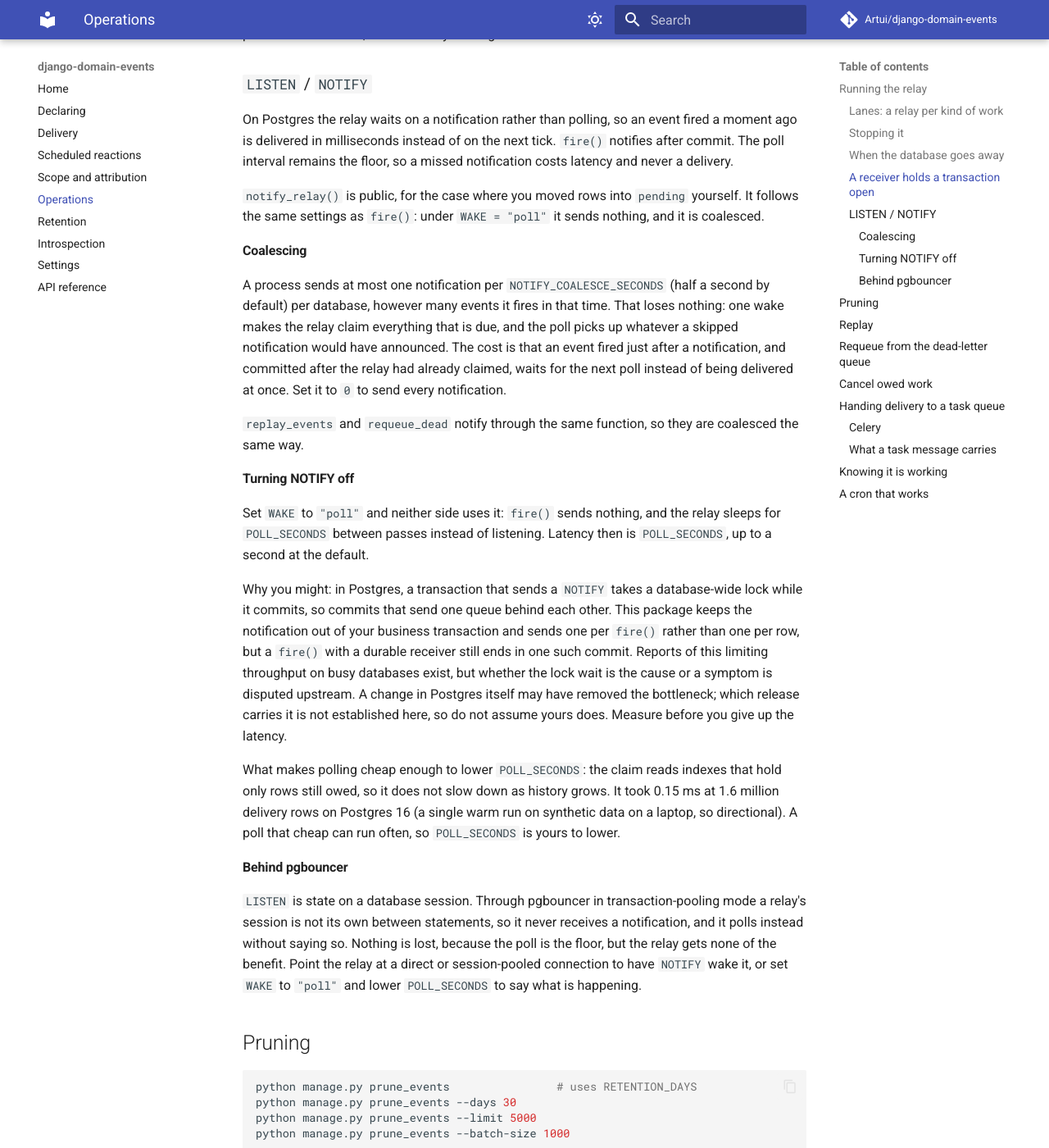
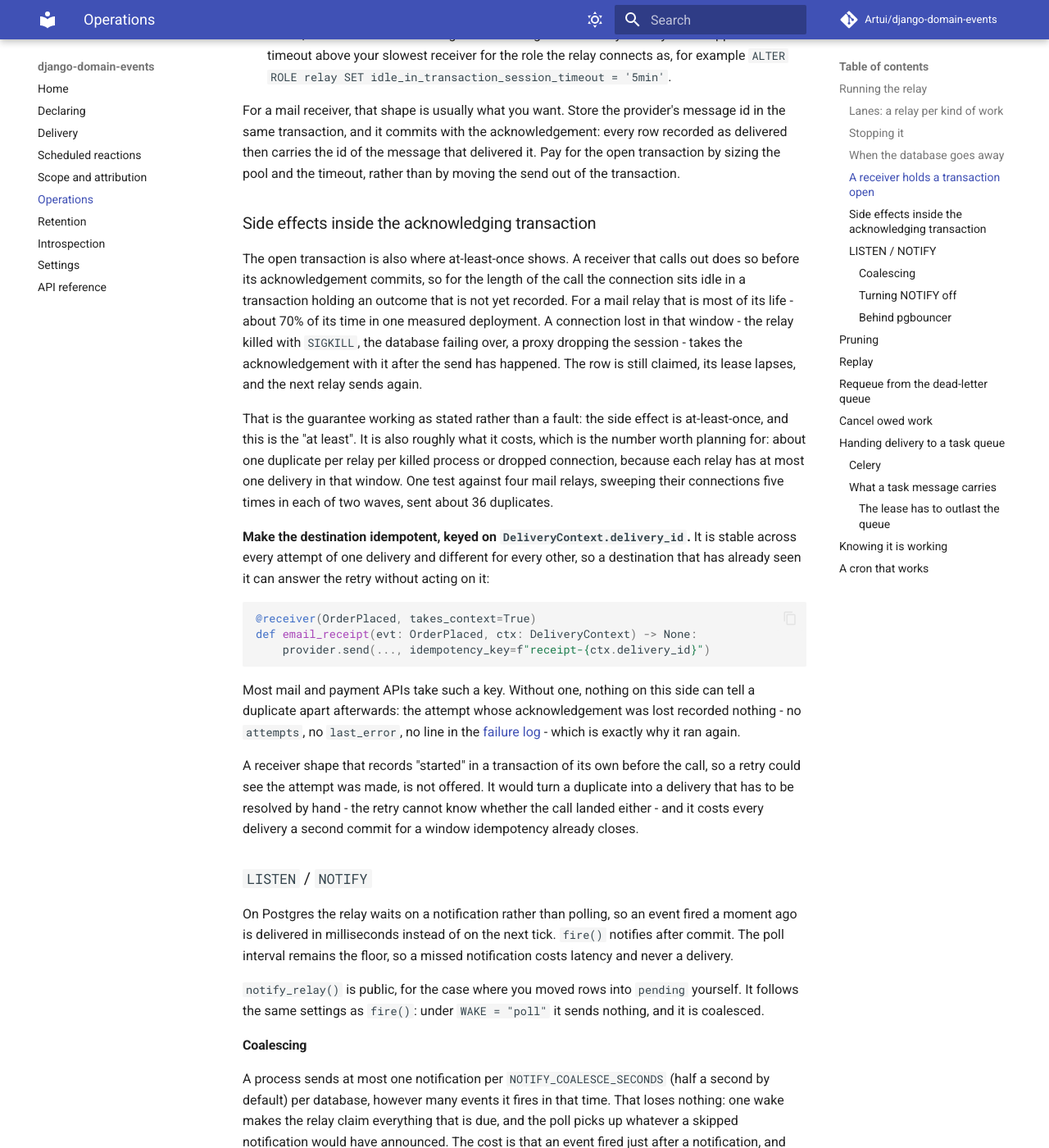
Before and after one commit to Artui/django-domain-events, an MkDocs documentation site: the page built from docs/operations.md, in a window 1280 px wide and 1400 px high, scrolled down 3688 px. Shown: the whole window at 82% size. Built offline with MkDocs 1.6.1 and Material for MkDocs 9.7.7, drawn with Linux system fonts in a browser that asks for light colours; comment, search, counter and statistics services are not loaded; some of the changed text lies outside the part shown.

Commit message:
Document queue order, lane priority, task lease sizing and duplicate sends
The backoff is a floor under a row's queue position rather than its delay;
a lane is strictly ordered with no priority or fairness, so a sendout class
that must not wait gets its own lane; a site="task" lease has to outlast
the queue's backlog, with the arithmetic and the stale-message symptom; and
a side effect inside the acknowledging transaction repeats when the
connection is lost after it, so destinations should key idempotency on
DeliveryContext.delivery_id. A test holds the claim order the docs describe.

Co-Authored-By: Claude Sonnet 5.5 <noreply@anthropic.com>

````diff
--- a/docs/operations.md
+++ b/docs/operations.md
@@ -73,6 +73,15 @@ anyway costs attempts unless the receiver
 [defers without counting](delivery.md#a-deferral-that-spends-no-attempt), which
 also pauses the lane in the relay that heard it and hands back the rest of its
 batch.
+
+**There is no priority inside a lane.** A lane is one queue, claimed strictly in
+order of `available_at` and then id: the oldest owed row goes first, whatever
+its receiver, its event or how urgent the work is to you. A password-reset mail
+fired behind a newsletter of fifty thousand waits for the newsletter. Nor is
+there fairness between events or receivers sharing a lane - one event fanning
+out to every subscriber holds the lane until its rows are delivered. The
+answer is another lane: give each class of sending that must not wait for
+another its own `lane=`, and run relays for each.
 
 A deployment with a mail lane, as Kubernetes Deployments:
 
@@ -169,6 +178,46 @@ message id in the same transaction, and it commits with the acknowledgement:
 every row recorded as delivered then carries the id of the message that
 delivered it. Pay for the open transaction by sizing the pool and the timeout,
 rather than by moving the send out of the transaction.
+
+### Side effects inside the acknowledging transaction
+
+The open transaction is also where at-least-once shows. A receiver that calls
+out does so before its acknowledgement commits, so for the length of the call
+the connection sits idle in a transaction holding an outcome that is not yet
+recorded. For a mail relay that is most of its life - about 70% of its time in
+one measured deployment. A connection lost in that window - the relay killed
+with `SIGKILL`, the database failing over, a proxy dropping the session - takes
+the acknowledgement with it after the send has happened. The row is still
+claimed, its lease lapses, and the next relay sends again.
+
+That is the guarantee working as stated rather than a fault: the side effect is
+at-least-once, and this is the "at least". It is also roughly what it costs,
+which is the number worth planning for: about one duplicate per relay per
+killed process or dropped connection, because each relay has at most one
+delivery in that window. One test against four mail relays, sweeping their
+connections five times in each of two waves, sent about 36 duplicates.
+
+**Make the destination idempotent, keyed on `DeliveryContext.delivery_id`.**
+It is stable across every attempt of one delivery and different for every
+other, so a destination that has already seen it can answer the retry
+without acting on it:
+
+```python
+@receiver(OrderPlaced, takes_context=True)
+def email_receipt(evt: OrderPlaced, ctx: DeliveryContext) -> None:
+    provider.send(..., idempotency_key=f"receipt-{ctx.delivery_id}")
+```
+
+Most mail and payment APIs take such a key. Without one, nothing on this side
+can tell a duplicate apart afterwards: the attempt whose acknowledgement was
+lost recorded nothing - no `attempts`, no `last_error`, no line in the
+[failure log](delivery.md#the-failure-log) - which is exactly why it ran again.
+
+A receiver shape that records "started" in a transaction of its own before the
+call, so a retry could see the attempt was made, is not offered. It would turn
+a duplicate into a delivery that has to be resolved by hand - the retry cannot
+know whether the call landed either - and it costs every delivery a second
+commit for a window idempotency already closes.
 
 ### `LISTEN` / `NOTIFY`
 
@@ -502,6 +551,37 @@ queue redelivering: the redelivered copy finds the row taken by the worker that
 died, and the relay reclaims it once the lease lapses. Size `lease_seconds=` to
 cover the queue's backlog as well as the receiver's own run.
 
+#### The lease has to outlast the queue
+
+The lease the relay sets at the hand-off is the time the message has to reach
+a worker. The task extends it again before the receiver runs, so the run is
+covered on its own; what the hand-off lease has to cover is the wait in the
+queue, which is the backlog ahead of the message divided by the rate the
+workers drain it:
+
+```
+lease_seconds > messages ahead / (workers x tasks per second per worker)
+```
+
+A burst that enqueues 28,000 tasks onto workers draining 20 a second needs
+about 1,400 seconds for the last of them to start. Under a 900-second lease the
+rows still queued at 900 seconds lapse while their messages wait, and the
+relay - which reads a lapsed lease as a dead worker - claims them again and
+enqueues a second message for each. Nothing runs twice: the late first copies
+fail the take and do nothing, and that is the claim working. But every one of
+them is a task the workers spend dequeuing, and they arrive behind the
+backlog, making it longer. In one report, a 900-second lease over a
+28,000-task burst produced 12,918 stale messages, every one a no-op.
+
+The symptom is a burst of `outbox_health().lapsed_leases` and per-receiver
+`claimed` counts while the queue is long and nothing is failing, and the
+relay's INFO line "carried a claim the row no longer holds" once for each
+stale copy as the workers reach them. It is INFO because each one is the
+outcome the take exists for; a count of them is the measure of how far the
+lease fell short. The fix is the lease, sized to the largest backlog the queue
+is expected to hold - not more workers alone, unless they shorten the wait
+below it.
+
 `deliver_one` refuses a row that is not owed for every caller, with or without a
 claim: one that already succeeded, died or was orphaned, and one that failed and
 is still waiting out its backoff. It returns `None` for those without running the
@@ -524,7 +604,9 @@ See [introspection](introspection.md#is-the-outbox-keeping-up). The age of
 
 The relay logs at `WARNING` when a worker loses a delivery - either before
 running it, or after finishing work whose lease had already lapsed. The second
-names the receiver and suggests `lease_seconds=`, because that is the fix.
+names the receiver and suggests `lease_seconds=`, because that is the fix. It
+also logs every failed attempt it records, at `WARNING`, one line each - see
+[the failure log](delivery.md#the-failure-log).
 
 ## A cron that works
 
````
Also changed, not shown: docs/delivery.md (+13 -1 lines), 1 other file.
